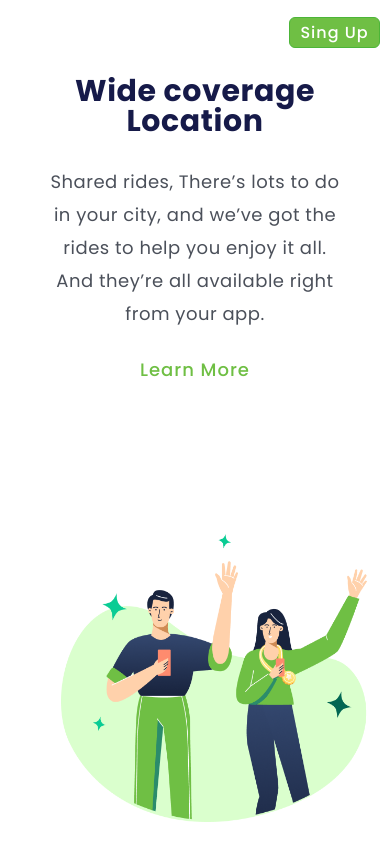
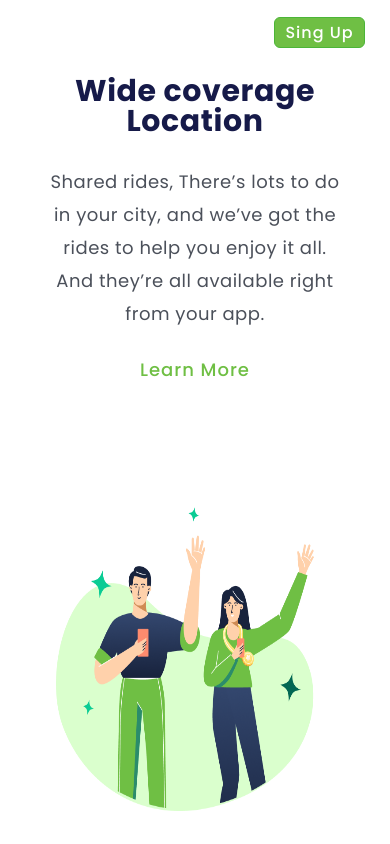
Before and after one commit to FelipeAz01/Wide-Coverage-Location, a plain HTML site: page index.html in a window 390 px wide. Drawn offline with Linux system fonts and the light colour scheme.

Commit message:
Ajuste responsividade

```diff
--- a/style.css
+++ b/style.css
@@ -50,19 +50,25 @@ header {
 }
 
 .section-left {
-    margin: 163px 0 0 123px;
+    margin: 100px 0 0 123px;
     display: inline-block;
 
 }
 
+img{
+    height: 380px;
+    margin: auto;
+    display: block;
+}
+
 .section-right{
     display: inline-block;
-    margin-left: 96px;
+    margin-left: 145px;
 }
 
 h1 {
     color: #161A49;
-    font-size: 62px;
+    font-size: 50px;
     font-weight: 700;
     line-height: 82px;
     width: 582px;
@@ -104,6 +110,44 @@ button:active {
 }
 
 
+
+
+
+
+
+
+
+@media screen and (max-width: 1280px) {
+    img{
+        height: 355px;
+        margin: auto;
+        display: block;
+    }
+
+    .section-left {
+        margin: 150px 0 0 123px;
+        display: inline-block;
+
+    }
+
+}
+
+@media screen and (max-width: 1194px) {
+    img{
+        height: 285px;
+        margin: auto;
+        display: block;
+    }
+
+    .section-left {
+        margin: 190px 0 0 123px;
+        display: inline-block;
+
+    }
+
+}
+
+
 @media screen and (max-width: 1023px) {
     header :not(.button-header){
     display: none;
@@ -115,19 +159,20 @@ button:active {
         height: 31px;
         position: absolute;
         right: 0%;
-        margin-right: 10px;
+        margin-right: 25px;
     }
 
     .section-left{
-        width: 90%;
-        height: 35vh;
+        width: 75%;
+        height: 45vh;
         position: absolute;
         bottom: 0;
-        margin-bottom: 15px;
+        margin-bottom: 16px;
+
     }
 
     img{
-        max-width: 312px;
+        max-width: 355px;
         height: 288px;
         margin: auto;
         display: block;
@@ -190,4 +235,12 @@ button:active {
 
 }
 
+img{
+    max-width: 90%;
+    height: 80%;
+    margin: auto;
+    display: block;
+    margin-top: 20%;
 }
+
+}
```
